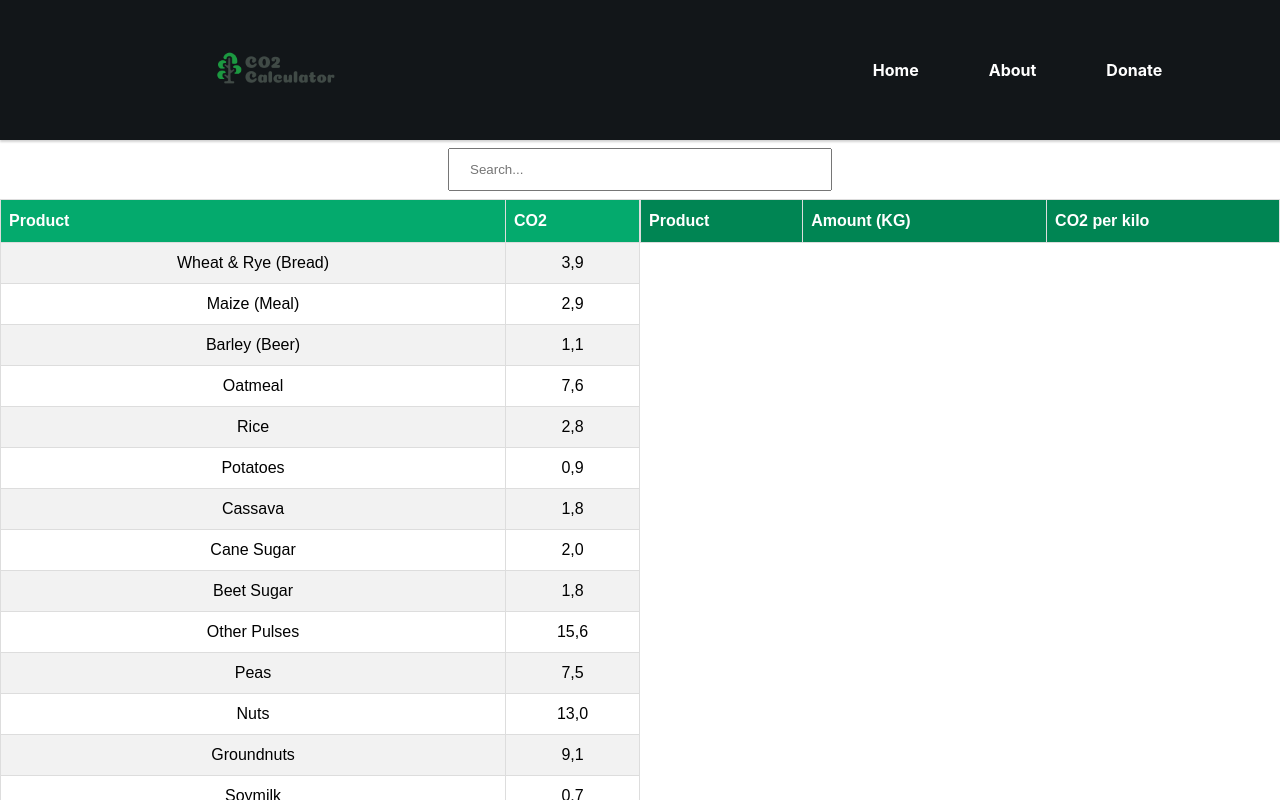
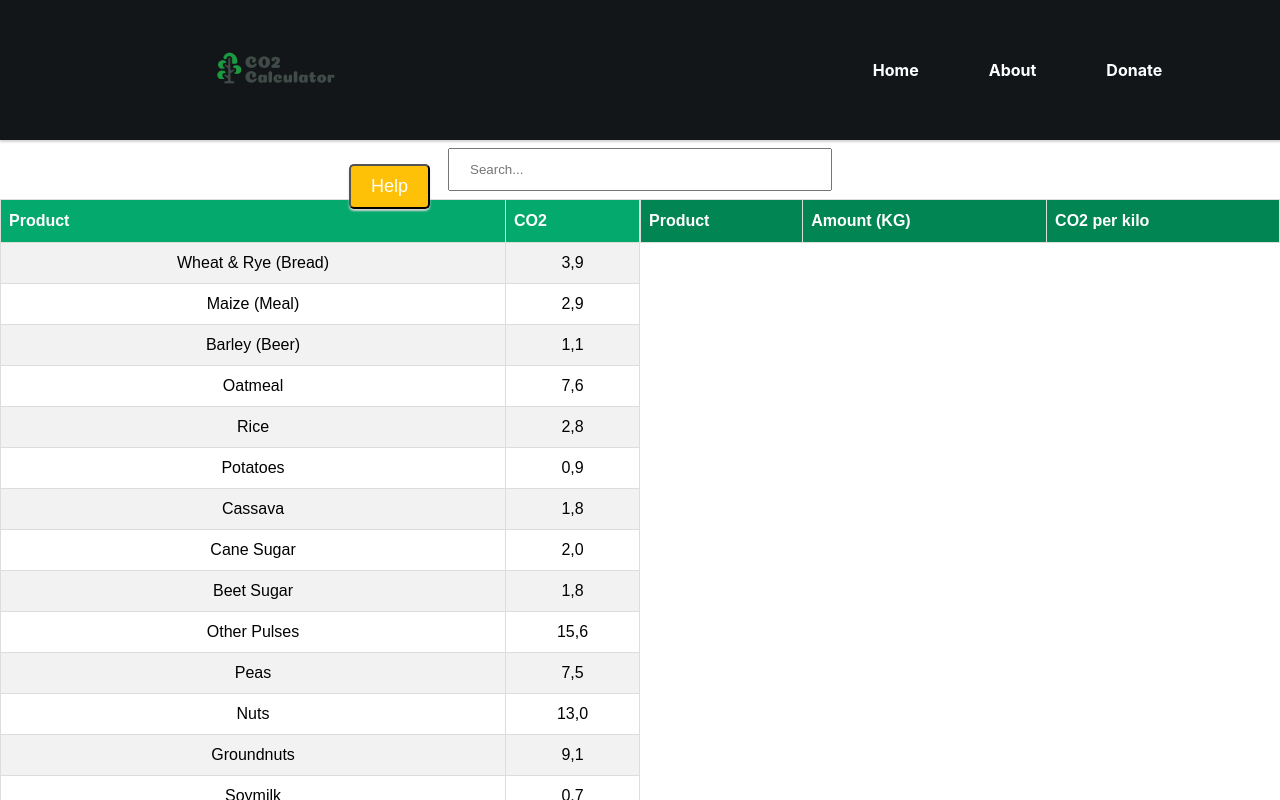
Before and after one commit to OhLawdHeCoding/Halo, a React (Create React App) app in the folder CO2_calculator/co2/: page /home in a window 1280 px wide. Shown: the top 800 px of the page. Built offline with nearby package versions, Linux system fonts and the light colour scheme.

Commit message:
Help button with CSS
.

```diff
--- a/CO2_calculator/co2/src/App.js
+++ b/CO2_calculator/co2/src/App.js
@@ -9,6 +9,7 @@ import DonateButton from './Components/DonateButton';
 import {BrowserRouter as Router, Route, Switch} from 'react-router-dom';
 import About from './Components/About';
 import Donate from './Components/Donate';
+import Popup from './Components/Popup';
 
 
 
@@ -26,6 +27,8 @@ function App() {
       </Switch>
       </Router>
 
+      <Popup />
+
 
 
 
--- /dev/null
+++ b/CO2_calculator/co2/src/Components/Popup.js
@@ -0,0 +1,56 @@
+import React, { useState } from "react";
+import "../styling/Popup.css";
+
+export default function Popup() {
+  const [popup, setPopup] = useState(false);
+
+  const togglePopup = () => {
+    setPopup(!popup);
+  };
+
+  if(popup) {
+    document.body.classList.add('active-popup')
+  } else {
+    document.body.classList.remove('active-popup')
+  }
+
+  return (
+    <>
+      <button onClick={togglePopup} className="btn-popup">
+        Help
+      </button>
+
+      {popup && (
+        <div className="popup">
+          <div onClick={togglePopup} className="overlay"></div>
+          <div className="popup-content">
+            <h2>Welcome Facebook-Mom</h2>
+            <p>
+              <p>To use the CO2 calculator: </p>
+
+              Either scroll in the product list or search
+              for the item/items you want in the searchbox and click on it. If you want several of the same item,
+              click on it as many time as you would like.
+
+              <p>
+              On the right hand side of the list you
+              can see your chosen items. To remove an item/decrease the amount of an item,
+              press -1. Similar, to add more of an item, press +1.
+
+              <p>Finally, to calculate the total CO2, press "calculate".</p>
+
+              </p>
+
+
+
+            </p>
+            <button className="close-popup" onClick={togglePopup}>
+              X
+            </button>
+          </div>
+        </div>
+      )}
+
+    </>
+  );
+}
--- /dev/null
+++ b/CO2_calculator/co2/src/styling/Popup.css
@@ -0,0 +1,58 @@
+body.active-popup {
+    overflow-y: hidden;
+}
+
+.btn-popup {
+    padding: 10px 20px;
+    color: white;
+    display: block;
+    margin: 100px auto 0;
+    font-size: 18px;
+    cursor: pointer;
+    border-radius: 5px;
+    box-shadow: 0px 2px 2px lightgray;
+    background-color: #FFC107;
+    position: absolute;
+    top: 8%;
+    right: 850px;
+    transition: ease background-color 250ms;
+
+}
+
+.btn-popup:hover {
+    background-color: #4dca9c;
+}
+
+
+.popup, .overlay {
+    width: 100vw;
+    height: 100vh;
+    top: 0;
+    left: 0;
+    right: 0;
+    bottom: 0;
+    position: fixed;
+}
+
+.overlay {
+    background: rgba(49,49,49,0.8);
+}
+.popup-content {
+    position: absolute;
+    top: 40%;
+    left: 50%;
+    transform: translate(-50%, -50%);
+    line-height: 1.4;
+    background: #f1f1f1;
+    padding: 14px 28px;
+    border-radius: 3px;
+    max-width: 600px;
+    min-width: 300px;
+}
+
+.close-popup {
+    position: absolute;
+    top: 10px;
+    right: 10px;
+    padding: 5px 7px;
+}
```
